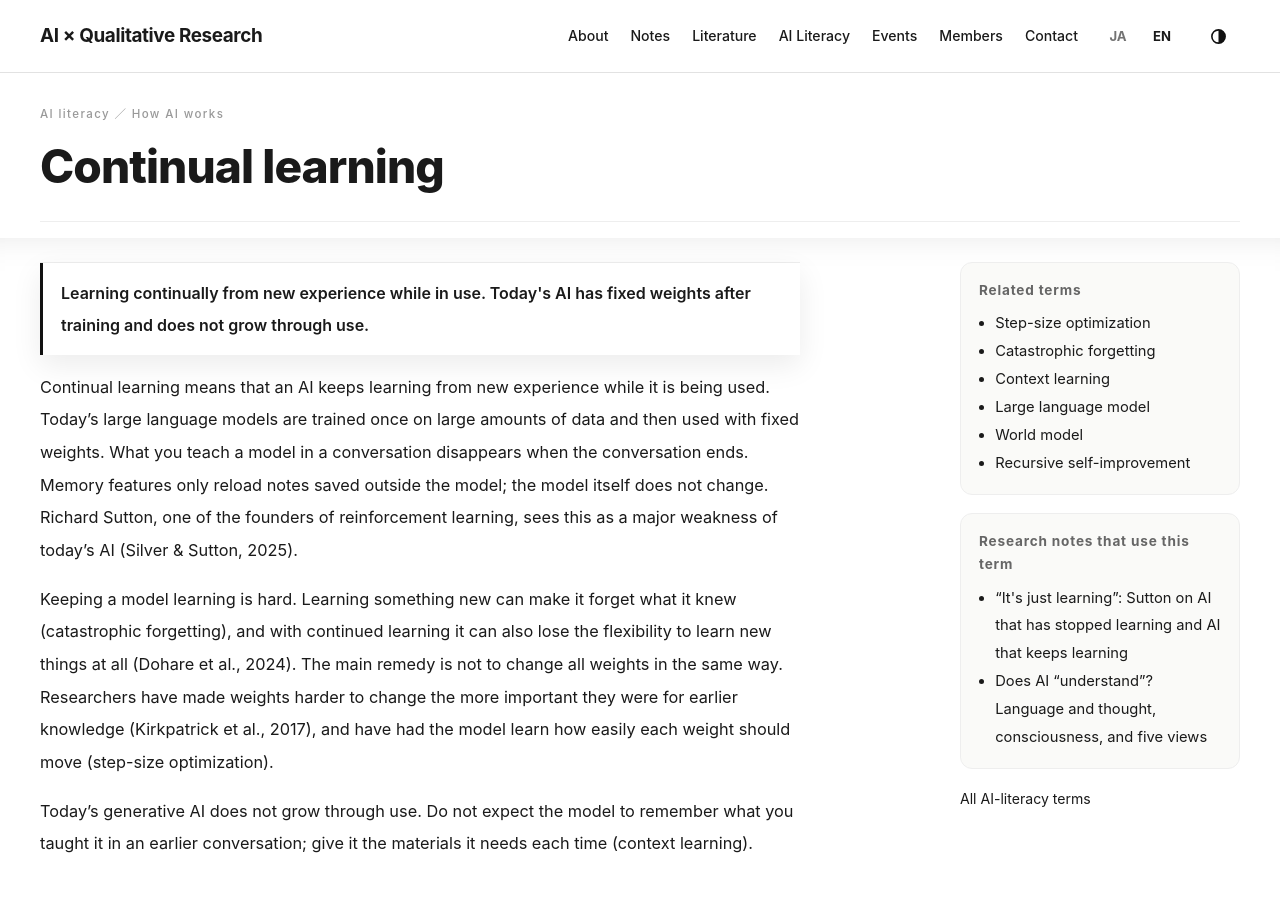
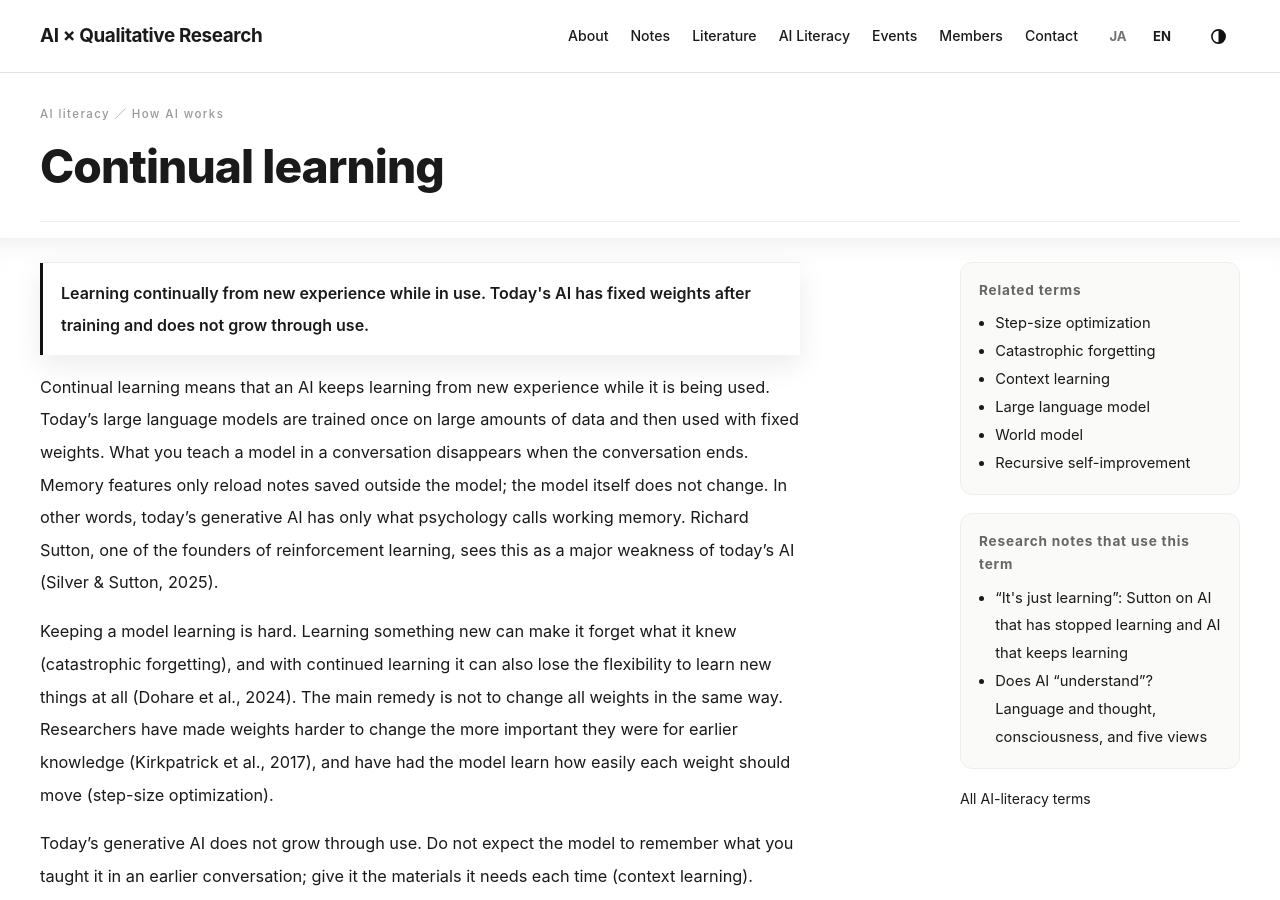
Before and after one commit to xuehaisheng/ai-qualitative-research, a Jekyll site: the page built from _wiki/continual-learning.md, in a window 1280 px wide and 900 px high. Built offline with Jekyll 4.4.1, drawn with Linux system fonts in a browser that asks for light colours.

Commit message:
Continual learning: add the working-memory comparison
Co-Authored-By: Claude Opus 5.5 <noreply@anthropic.com>
Claude-Session: https://claude.ai/code/session_01Lmg6w9NJRA6yGBV9Eynzga

```diff
--- a/_wiki/continual-learning.md
+++ b/_wiki/continual-learning.md
@@ -17,7 +17,7 @@ sources:
     url: "https://doi.org/10.1073/pnas.1611835114"
 ---
 
-継続学習（continual learning）とは、AIが使われながら、新しい経験から学び続けることである。いまの大規模言語モデルは、大量のデータで一度に学習したあと、重みを固定して使われる。会話の中で教えたことは、その会話が終われば消える。メモリ機能も、外に保存したメモを読み込み直しているだけで、モデル自体は変わらない。強化学習の基礎を築いたサットンは、これを今のAIの大きな欠点と見ている（Silver & Sutton, 2025）。
+継続学習（continual learning）とは、AIが使われながら、新しい経験から学び続けることである。いまの大規模言語モデルは、大量のデータで一度に学習したあと、重みを固定して使われる。会話の中で教えたことは、その会話が終われば消える。メモリ機能も、外に保存したメモを読み込み直しているだけで、モデル自体は変わらない。つまり、今の生成AIには、心理学でいうワーキングメモリーしかない。強化学習の基礎を築いたサットンは、これを今のAIの大きな欠点と見ている（Silver & Sutton, 2025）。
 
 学び続けさせるのは難しい。新しいことを学ぶと古いことを忘れる（[破滅的忘却]({{ '/literacy/catastrophic-forgetting/' | relative_url }})）。学び続けるうちに、新しいことを学ぶ柔軟さそのものも失われていく（Dohare et al., 2024）。対策の中心は、すべての重みを同じように動かさないことである。前の知識にとって大事な重みほど変わりにくくする方法（Kirkpatrick et al., 2017）や、重みごとの動かしやすさをモデル自身に学ばせる方法（[ステップサイズの最適化]({{ '/literacy/step-size-optimization/' | relative_url }})）が研究されている。
 
@@ -25,7 +25,7 @@ sources:
 
 <!--EN-->
 
-Continual learning means that an AI keeps learning from new experience while it is being used. Today's large language models are trained once on large amounts of data and then used with fixed weights. What you teach a model in a conversation disappears when the conversation ends. Memory features only reload notes saved outside the model; the model itself does not change. Richard Sutton, one of the founders of reinforcement learning, sees this as a major weakness of today's AI (Silver & Sutton, 2025).
+Continual learning means that an AI keeps learning from new experience while it is being used. Today's large language models are trained once on large amounts of data and then used with fixed weights. What you teach a model in a conversation disappears when the conversation ends. Memory features only reload notes saved outside the model; the model itself does not change. In other words, today's generative AI has only what psychology calls working memory. Richard Sutton, one of the founders of reinforcement learning, sees this as a major weakness of today's AI (Silver & Sutton, 2025).
 
 Keeping a model learning is hard. Learning something new can make it forget what it knew ([catastrophic forgetting]({{ '/literacy/catastrophic-forgetting/' | relative_url }})), and with continued learning it can also lose the flexibility to learn new things at all (Dohare et al., 2024). The main remedy is not to change all weights in the same way. Researchers have made weights harder to change the more important they were for earlier knowledge (Kirkpatrick et al., 2017), and have had the model learn how easily each weight should move ([step-size optimization]({{ '/literacy/step-size-optimization/' | relative_url }})).
 
```
